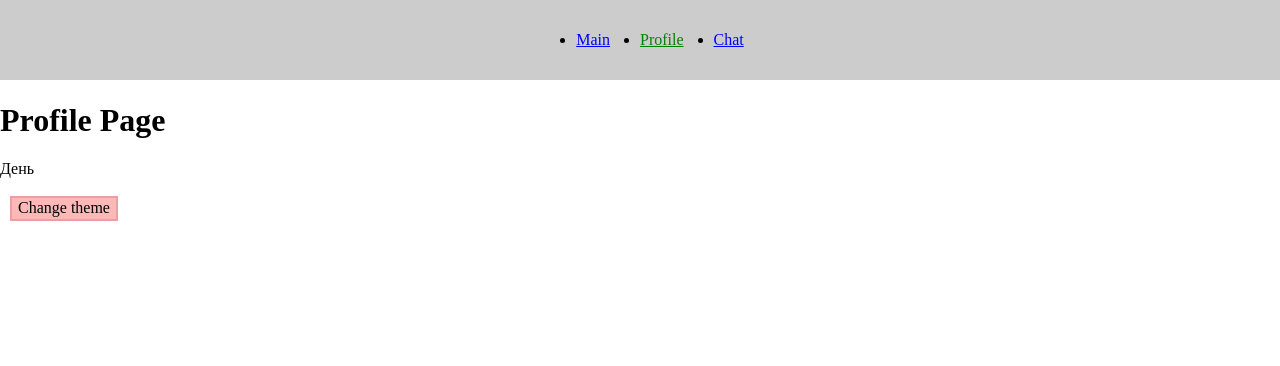
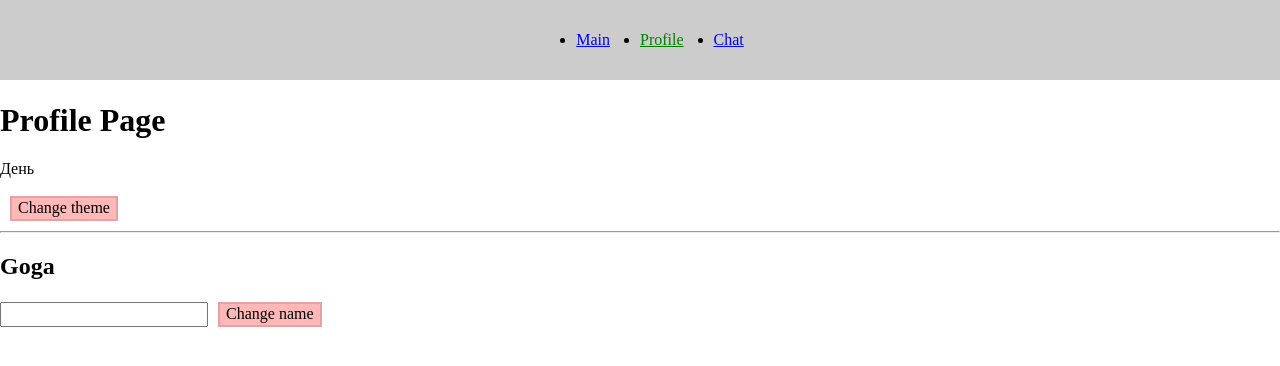
Before and after one commit to Gelignite87/React_GB, a React app: page /profile in a window 1280 px wide. Shown: the top 366 px of the page. Built offline with nearby package versions, Linux system fonts and the light colour scheme.

Commit message:
16.12.2022

```diff
--- a/package.json
+++ b/package.json
@@ -44,8 +44,10 @@
     "react-app-polyfill": "^3.0.0",
     "react-dev-utils": "^12.0.1",
     "react-dom": "^18.2.0",
+    "react-redux": "^8.0.5",
     "react-refresh": "^0.11.0",
     "react-router-dom": "^6.4.5",
+    "redux": "^4.2.0",
     "resolve": "^1.20.0",
     "resolve-url-loader": "^4.0.0",
     "sass": "^1.56.1",
--- a/src/App.js
+++ b/src/App.js
@@ -7,6 +7,8 @@ import { ProfilePage } from './pages/ProfilePage'
 import { ChatsPage } from './pages/ChatsPage'
 import { ChatList } from './components/ChatList'
 import { ThemeContext, defaultContext } from './utils/ThemeContext';
+import { Provider } from "react-redux";
+import { store } from "./store";
 
 export function App() {
   // 1 // const [toggle, setToggle] = useState(true)
@@ -55,6 +57,7 @@ export function App() {
       <Form addMessage={addMessage} />
       <MessageList messages={messages} /> */}
 
+      <Provider store={store}>
         <ThemeContext.Provider value={{theme, toggleTheme}}>
           <Routes>
             <Route path='/' element={<Header />}>
@@ -68,6 +71,7 @@ export function App() {
             <Route path="*" element={<h2>404 Page not found!</h2>} />
           </Routes>
         </ThemeContext.Provider>
+      </Provider>
     </>
   );
 }
--- a/src/pages/ProfilePage.jsx
+++ b/src/pages/ProfilePage.jsx
@@ -1,13 +1,22 @@
-import { useContext } from 'react';
+import { useContext, useState } from 'react';
 import { ThemeContext } from '../utils/ThemeContext';
+import { useSelector, useDispatch } from "react-redux";
+import { changeName } from "../store/profile/actions";
 
 export function ProfilePage() {
   const { theme, toggleTheme } = useContext(ThemeContext)
+  const name = useSelector((store) => store.name)
+  const [value, setValue] = useState('')
+  const dispatch = useDispatch()
   return (
     <>
       <h1>Profile Page</h1>
       <p>{theme === 'light' ? 'День' : 'Ночь'}</p>
       <button onClick={toggleTheme}>Change theme</button>
+      <hr />
+      <h2>{name}</h2>
+      <input type='text' value={value} onChange={(e)=> setValue(e.target.value)} />
+      <button onClick={() => { dispatch(changeName(value)) }}>Change name</button>
     </>
   )
 }
--- /dev/null
+++ b/src/store/index.js
@@ -0,0 +1,5 @@
+import { createStore, compose } from "redux";
+import { profileReducer } from "./profile/reducer";
+
+const composeEnhancers = window.__REDUX_DEVTOOLS_EXTENSION_COMPOSE__ || compose
+export const store = createStore(profileReducer, composeEnhancers())
--- /dev/null
+++ b/src/store/profile/actions.js
@@ -0,0 +1,12 @@
+import * as types from "./types";
+
+// export const changeName = (data) => {
+//     return {
+//         type: types.CHANGE_NAME,
+//         payload: data
+//     }
+// }
+export const changeName = (data) => ({
+        type: types.CHANGE_NAME,
+        payload: data
+    })
--- /dev/null
+++ b/src/store/profile/reducer.js
@@ -0,0 +1,14 @@
+import * as types from "./types";
+
+const initialState = { name: 'Goga' }
+
+export const profileReducer = (state = initialState, action) => {
+    const {type, payload} = action
+    switch (type) {
+        case types.CHANGE_NAME:
+            return {...state, name: payload}
+
+        default:
+            return state;
+}
+}
--- /dev/null
+++ b/src/store/profile/types.js
@@ -0,0 +1 @@
+export const CHANGE_NAME = 'CHANGE_NAME'
```
Also changed, not shown: 1 other file (tests, documents, lock files or other folders). Lines whose indentation alone changed are shown as unchanged.
